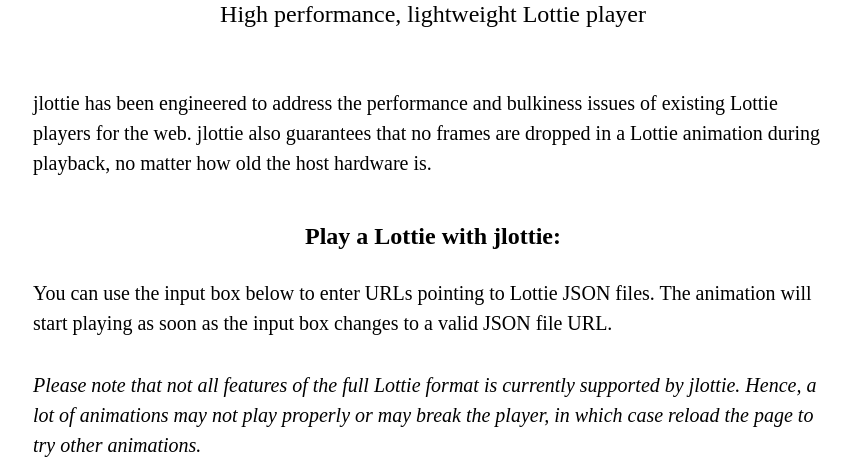
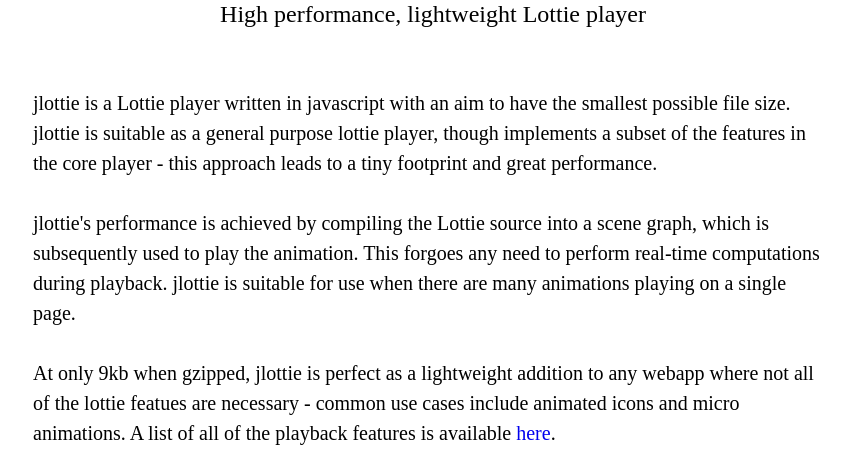
Before and after one commit to LottieFiles/jlottie, a website: page public/index.html in a window 1280 px wide. Shown: the part 355-814 px from the top of the page, without its empty margins (207-1058 px from the left). Drawn offline with Linux system fonts and the light colour scheme; no server answers; files whose address does not match are found by name; a web font is replaced by a local one.

Commit message:
chore: added existing readme text, Json->JSON

```diff
--- a/public/index.html
+++ b/public/index.html
@@ -43,9 +43,24 @@
                             mx-auto
                         "
                     >
-                        jlottie has been engineered to address the performance and bulkiness issues of existing Lottie
-                        players for the web. jlottie also guarantees that no frames are dropped in a Lottie animation
-                        during playback, no matter how old the host hardware is.
+                    <p>
+                      jlottie is a Lottie player written in javascript with an aim to have the smallest possible file size.
+                      jlottie is suitable as a general purpose lottie player, though implements a subset
+                      of the features in the core player - this approach leads to a tiny footprint and great performance.
+                    </p>
+                    <br/>
+                    <p>
+                      jlottie's performance is achieved by compiling the Lottie source into a scene graph, which is subsequently
+                      used to play the animation. This forgoes any need to perform real-time computations during playback.
+                      jlottie is suitable for use when there are many animations playing on a single page.
+                    </p>
+                    <br/>
+                    <p>
+                      At only 9kb when gzipped, jlottie is perfect as a lightweight addition to any webapp where not all of the
+                      lottie featues are necessary - common use cases include animated icons and micro animations.
+                      A list of all of the playback features is available <a href="docs/features.html">here</a>.
+                    </p>
+
                     </h2>
 
                     <h2 class="font-bold font-lf-regular md:text-2xl text-center py-4 pb-2 leading-normal text-lf-grey">
@@ -93,7 +108,7 @@
 
             <div class="text-center w-full lg:w-2/3 mx-auto">
                 <div class="flex flex-col text-left">
-                    <label class="font-lf-bold text-grey-darkest py-3">Lottie Json Url: </label>
+                    <label class="font-lf-bold text-grey-darkest py-3">Lottie JSON Url: </label>
                     <input
                         id="lottieSrc"
                         placeholder="Load animation"
```
